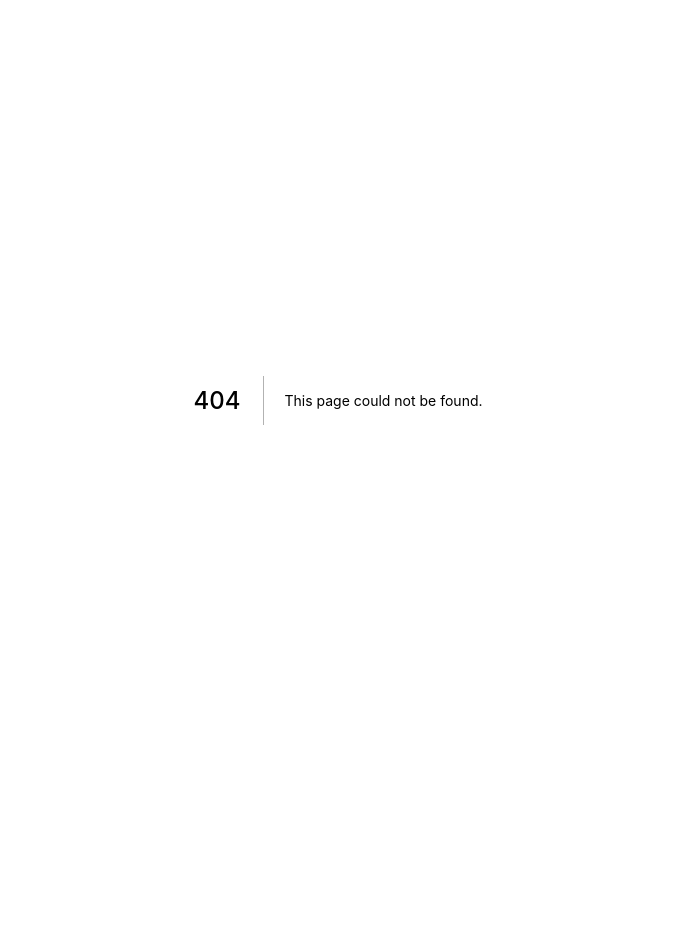
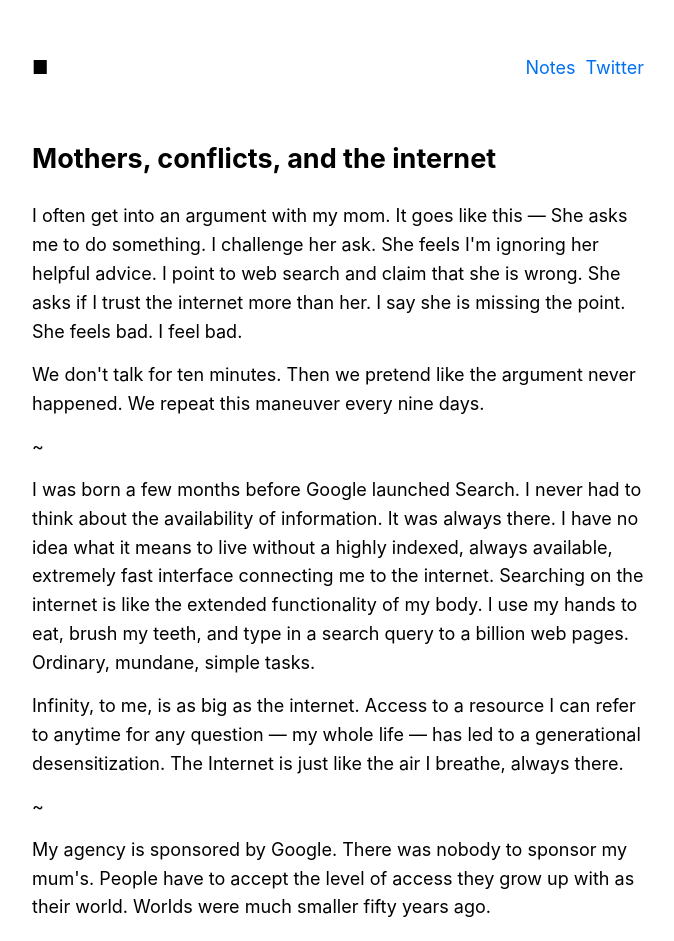
Before and after one commit to mnpw/mrinal.pw, a Next.js app: page /mothers-arguments-internet in a window 1280 px wide. Before the commit this address had no page. Shown: the top 941 px of the page, without its empty margins (302-976 px from the left). Before the commit the page ends 800 px from the top, so only its background shows below. Built offline with nearby package versions, Linux system fonts and the light colour scheme.

Commit message:
Add notes section, add first note

```diff
--- a/components/layout.js
+++ b/components/layout.js
@@ -26,7 +26,7 @@ export default function Layout({ children, home }) {
             <header className={styles.header}>
                 <Link href="/"><span className={styles.home}>■</span></Link>
                 <span>
-                    <Link href="/posts/" ><a className={styles.navbar}>Posts</a></Link>
+                    <Link href="/notes/" ><a className={styles.navbar}>Notes</a></Link>
                     <Link href="https://www.twitter.com/_mnpw"><a className={styles.navbar}>Twitter</a></Link>
                 </span>
             </header>
--- a/components/layout.module.css
+++ b/components/layout.module.css
@@ -25,5 +25,5 @@
 }
 
 .navbar {
-    margin-right: 10px;
+    margin-left: 10px;
 }
--- /dev/null
+++ b/pages/mothers-arguments-internet/index.js
@@ -0,0 +1,18 @@
+import Layout from "../../components/layout"
+
+export default function Posts() {
+    return (
+        <Layout>
+            <h2>Mothers, conflicts, and the internet</h2>
+            <p>I often get into an argument with my mom. It goes like this — She asks me to do something. I challenge her ask. She feels I'm ignoring her helpful advice. I point to web search and claim that she is wrong. She asks if I trust the internet more than her. I say she is missing the point. She feels bad. I feel bad.</p>
+            <p>We don't talk for ten minutes. Then we pretend like the argument never happened. We repeat this maneuver every nine days.</p>
+            <p>~</p>
+            <p>I was born a few months before Google launched Search. I never had to think about the availability of information. It was always there. I have no idea what it means to live without a highly indexed, always available, extremely fast interface connecting me to the internet. Searching on the internet is like the extended functionality of my body. I use my hands to eat, brush my teeth, and type in a search query to a billion web pages. Ordinary, mundane, simple tasks.</p>
+            <p>Infinity, to me, is as big as the internet. Access to a resource I can refer to anytime for any question — my whole life — has led to a generational desensitization. The Internet is just like the air I breathe, always there.</p>
+            <p>~</p>
+            <p>My agency is sponsored by Google. There was nobody to sponsor my mum's. People have to accept the level of access they grow up with as their world. Worlds were much smaller fifty years ago.</p>
+            <p>If her aunt told her to not take a bath after eating, and not eat certain things on certain days of the week then it must be the right thing. The notion of challenging an idea comes easy when you grow up with infinite access. It is easier to type fifty words than to travel fifty kilometres for an opposing view.</p>
+            <p>The generational desensitization will also happen twenty years from now. I wonder what I will fight about with my children every nine days.</p>
+        </Layout>
+    )
+}
--- a/styles/global.css
+++ b/styles/global.css
@@ -27,5 +27,5 @@ img {
 }
 
 p {
-  margin: 0.5rem 0;
+  margin: 0.8rem 0;
 }
```
Also changed, not shown: pages/notes/index.js (added, +12 -0 lines), pages/posts/index.js (deleted, +0 -9 lines), pages/notes/first-post.js (renamed from pages/posts/first-post.js).
